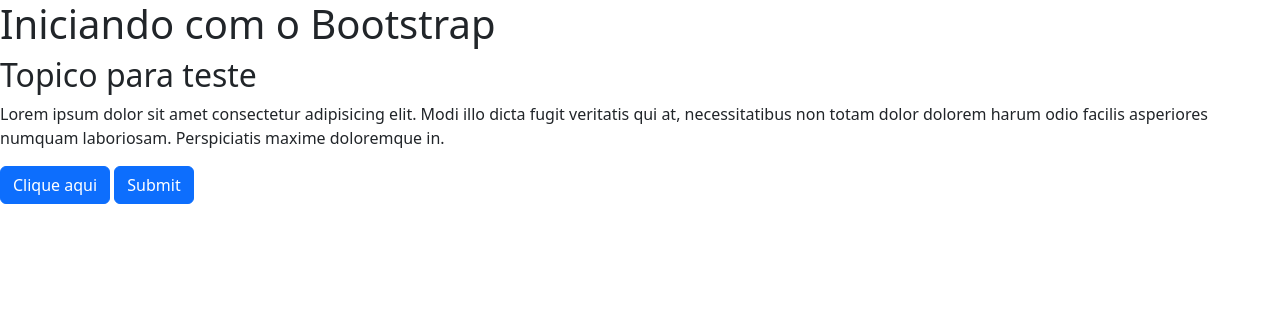
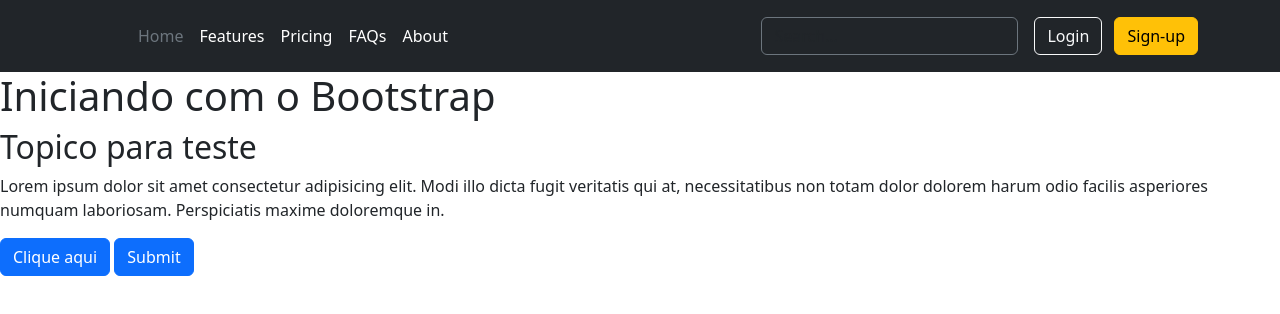
Before and after one commit to Leonardo-aprendizaje/Estacio_Segundo_Semestre, a plain HTML site: page bootstrap/index.html in a window 1280 px wide. Drawn offline with nearby package versions, Linux system fonts and the light colour scheme.

Commit message:
atualizando bootstrap

```diff
--- a/bootstrap/index.html
+++ b/bootstrap/index.html
@@ -5,8 +5,73 @@
     <meta name="viewport" content="width=device-width, initial-scale=1.0">
     <title>Meu projeto com BOOTSTRAP</title>
     <link rel="stylesheet" href="https://cdn.jsdelivr.net/npm/bootstrap@5.3.7/dist/css/bootstrap.min.css">
+
+    <style>
+        .form-control-dark {
+  border-color: var(--bs-gray);
+}
+.form-control-dark:focus {
+  border-color: #fff;
+  box-shadow: 0 0 0 .25rem rgba(255, 255, 255, .25);
+}
+
+.text-small {
+  font-size: 85%;
+}
+
+.dropdown-toggle:not(:focus) {
+  outline: 0;
+}
+
+    </style>
 </head>
+
 <body>
+    <header class="p-3 text-bg-dark">
+        <div class="container">
+          <div
+            class="d-flex flex-wrap align-items-center justify-content-center justify-content-lg-start"
+          >
+            <a
+              href="/"
+              class="d-flex align-items-center mb-2 mb-lg-0 text-white text-decoration-none"
+            >
+              <svg
+                class="bi me-2"
+                width="40"
+                height="32"
+                role="img"
+                aria-label="Bootstrap"
+              >
+                <use xlink:href="#bootstrap"></use>
+              </svg>
+            </a>
+            <ul
+              class="nav col-12 col-lg-auto me-lg-auto mb-2 justify-content-center mb-md-0"
+            >
+              <li><a href="#" class="nav-link px-2 text-secondary">Home</a></li>
+              <li><a href="#" class="nav-link px-2 text-white">Features</a></li>
+              <li><a href="#" class="nav-link px-2 text-white">Pricing</a></li>
+              <li><a href="#" class="nav-link px-2 text-white">FAQs</a></li>
+              <li><a href="#" class="nav-link px-2 text-white">About</a></li>
+            </ul>
+            <form class="col-12 col-lg-auto mb-3 mb-lg-0 me-lg-3" role="search">
+              <input
+                type="search"
+                class="form-control form-control-dark text-bg-dark"
+                placeholder="Search..."
+                aria-label="Search"
+              />
+            </form>
+            <div class="text-end">
+              <button type="button" class="btn btn-outline-light me-2">
+                Login
+              </button>
+              <button type="button" class="btn btn-warning">Sign-up</button>
+            </div>
+          </div>
+        </div>
+      </header>
     <h1>Iniciando com o Bootstrap</h1>
 
     <h2>Topico para teste</h2>
```
